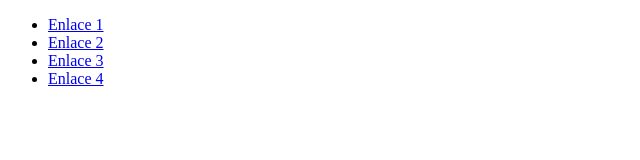
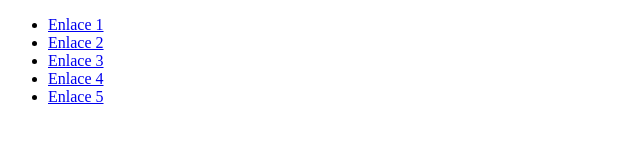
Before and after one commit to mgraterol/new-git-test, a plain HTML site: page index.html in a window 1280 px wide. Shown: the full height of the page, 0-640 px from the left. Drawn offline with Linux system fonts and the light colour scheme.

Commit message:
index.html

```diff
--- a/index.html
+++ b/index.html
@@ -11,6 +11,7 @@
 			<li><a href="#link2">Enlace 2</a></li>
 			<li><a href="#link3">Enlace 3</a></li>
 			<li><a href="#link4">Enlace 4</a></li>
+			<li><a href="#link4">Enlace 5</a></li>
 		</ul>
 	</nav>
 </body>
```
